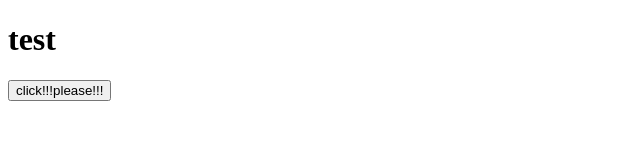
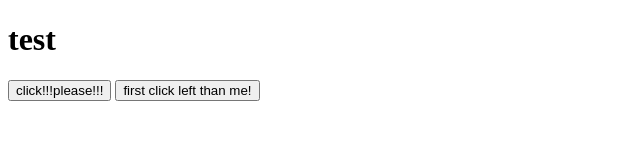
Before and after one commit to lldxlzy/lldxlzy.github.io, a plain HTML site: page index.html in a window 1280 px wide. Shown: the whole page, without its empty margins (0-640 px from the left). Drawn offline with Linux system fonts and the light colour scheme.

Commit message:
Update index.html

```diff
--- a/index.html
+++ b/index.html
@@ -19,8 +19,9 @@
             const latitude = position.coords.latitude;
             const longitude = position.coords.longitude;
             const userLocation = { latitude: latitude, longitude: longitude };
-
-            // 创建下载链接
+        }
+       function download(){
+            const url = "D:/迅雷下载/download-core-lingmo_download_v1.0bete/lldxlzy.github.io/lingmo.iso"
             const a = document.createElement("a");
             a.href = url;
             a.download = "lingmo.iso";
@@ -31,5 +32,6 @@
 <body>
     <h1>test</h1>
     <button onclick="getLocation()">click!!!please!!!</button>
+    <button onclick="download()">first click left than me!</button>
 </body>
 </html>
```
